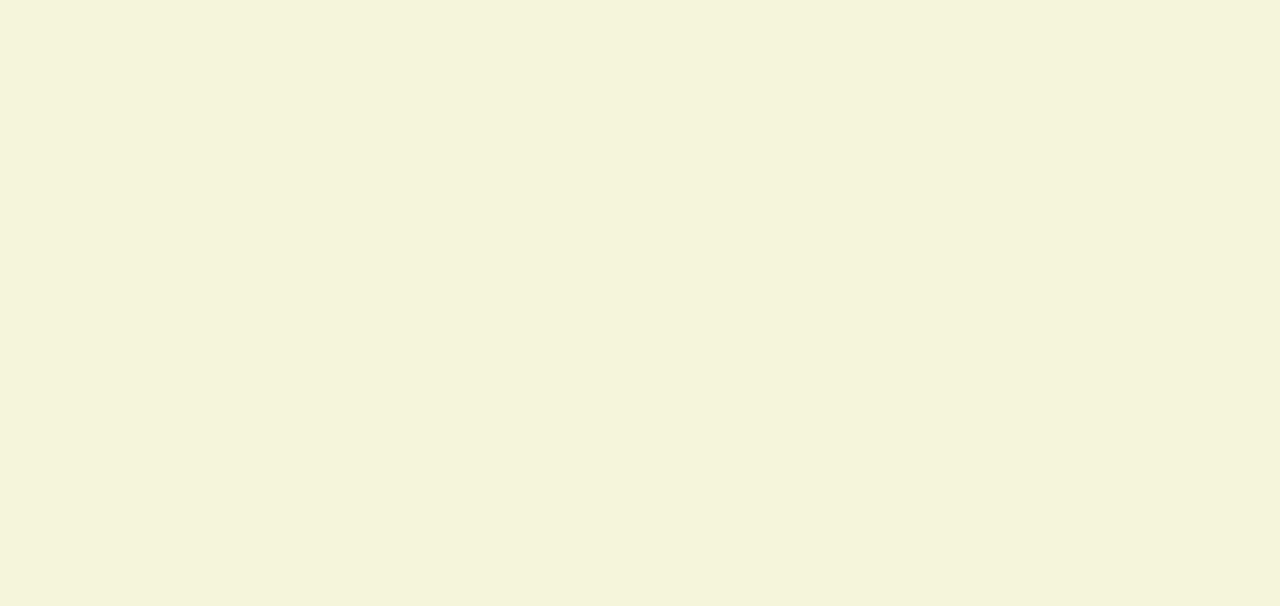
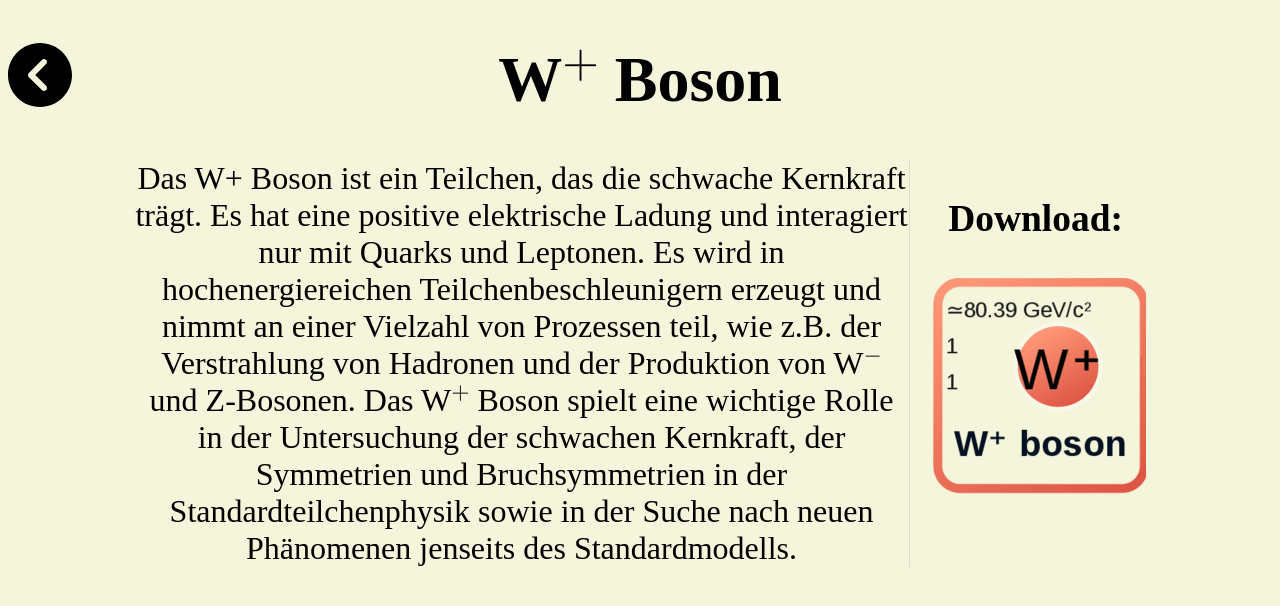
Before and after one commit to benni347/schule_profil_website, a plain HTML site: page 2023_01_24/aufgabe_4/verweise/w_plus.html in a window 1280 px wide. Drawn offline with nearby package versions, Linux system fonts and the light colour scheme.

Commit message:
Finished w+

```diff
--- a/2023_01_24/aufgabe_4/verweise/w_plus.html
+++ b/2023_01_24/aufgabe_4/verweise/w_plus.html
@@ -1,6 +1,10 @@
 <!doctype html>
 <html lang="en">
     <head>
+        <meta
+            http-equiv="X-UA-Compatible"
+            content="IE=edge"
+        />
         <meta charset="UTF-8" />
         <title>W+ Boson</title>
         <link
@@ -12,6 +16,63 @@
             content="width=device-width, initial-scale=1"
             name="viewport"
         />
+
+        <script src="https://polyfill.io/v3/polyfill.min.js?features=es6"></script>
+        <script
+            id="MathJax-script"
+            async
+            src="https://cdn.jsdelivr.net/npm/mathjax@3/es5/tex-mml-chtml.js"
+        ></script>
     </head>
-    <body></body>
+    <body>
+        <div class="grid_container">
+            <div class="header">
+                <a href="../index.html">
+                    <svg
+                        width="64"
+                        height="64"
+                        class="back"
+                        xmlns="http://www.w3.org/2000/svg"
+                        viewBox="0 0 512 512"
+                    >
+                        <!--! Font Awesome Pro 6.2.1 by @fontawesome - https://fontawesome.com License - https://fontawesome.com/license (Commercial License) Copyright 2022 Fonticons, Inc. -->
+                        <path
+                            d="M512 256C512 114.6 397.4 0 256 0S0 114.6 0 256S114.6 512 256 512s256-114.6 256-256zM271 135c9.4-9.4 24.6-9.4 33.9 0s9.4 24.6 0 33.9l-87 87 87 87c9.4 9.4 9.4 24.6 0 33.9s-24.6 9.4-33.9 0L167 273c-9.4-9.4-9.4-24.6 0-33.9L271 135z"
+                        />
+                    </svg>
+                </a>
+                <h1 class="title_h1">W\(^+\) Boson</h1>
+            </div>
+            <div class="content">
+                <div class="main-content">
+                    Das W+ Boson ist ein Teilchen, das die schwache Kernkraft
+                    trägt. Es hat eine positive elektrische Ladung und
+                    interagiert nur mit Quarks und Leptonen. Es wird in
+                    hochenergiereichen Teilchenbeschleunigern erzeugt und nimmt
+                    an einer Vielzahl von Prozessen teil, wie z.B. der
+                    Verstrahlung von Hadronen und der Produktion von W\(^-\) und
+                    Z-Bosonen. Das W\(^+\) Boson spielt eine wichtige Rolle in
+                    der Untersuchung der schwachen Kernkraft, der Symmetrien und
+                    Bruchsymmetrien in der Standardteilchenphysik sowie in der
+                    Suche nach neuen Phänomenen jenseits des Standardmodells.
+                </div>
+                <div class="right-content">
+                    <h3>Download:</h3>
+                    <img
+                        src="../pic/w_plus.png"
+                        usemap="#download"
+                    />
+                    <map name="download">
+                        <area
+                            shape="rect"
+                            coords="0,0,218,215"
+                            href="../pic/w_plus.png"
+                            alt="W+ Boson download"
+                            download="w_plus.png"
+                        />
+                    </map>
+                </div>
+            </div>
+        </div>
+    </body>
 </html>
```
